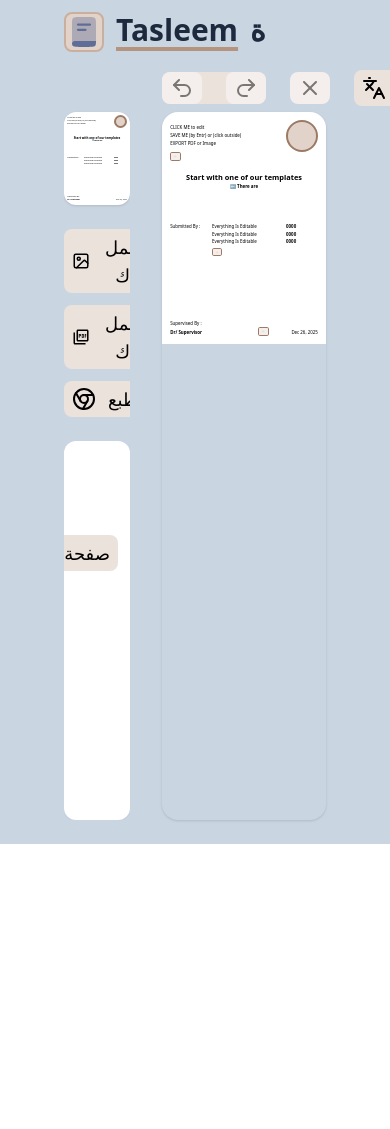
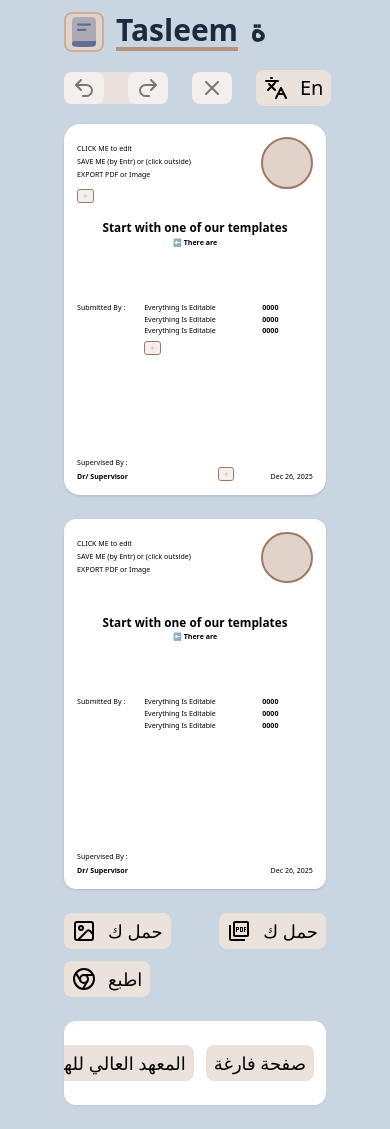
Before and after one commit to ahmed-ghallap/Taslemma, a React (Vite) app: page / in a window 390 px wide. Before the commit the page ends 844 px from the top, so only its background shows below. Built offline with nearby package versions, Linux system fonts and the light colour scheme; what tailwindcss-motion would draw is missing.

Commit message:
Test Response for phone on production

```diff
--- a/src/blocks/ExportPanel.jsx
+++ b/src/blocks/ExportPanel.jsx
@@ -1,6 +1,7 @@
 import Button from "@blocks/Button.jsx";
 import PdfIcon from "@blocks/PdfIcon";
 import { Chromium, Image } from "lucide-react";
+import { useDocument } from "@store/context";
 
 import DocExporter from "@utils/DocumentExporter";
 import {
@@ -10,8 +11,12 @@
 } from "@utils/DocumentExporter";
 
 export default function ExportPanel({ docRef, className }) {
+  const { heading } = useDocument();
   const handelExport = (s) => {
-    new DocExporter().setStrategy(s).setNode(docRef.current).export("filename");
+    new DocExporter()
+      .setStrategy(s)
+      .setNode(docRef.current)
+      .export(heading || "Taslemma");
   };
   return (
     <div
--- a/src/blocks/PageEditor.jsx
+++ b/src/blocks/PageEditor.jsx
@@ -1,12 +1,21 @@
+import { useRef } from "react";
 import ToolbarPanel from "@blocks/ToolbarPanel.jsx";
 import PageCanvas from "@blocks/page-canvas/Index.jsx";
+import ExportPanel from "@blocks/ExportPanel.jsx";
+import PresetExamples from "@blocks/PresetExamples";
 
 export default function PageEditor({ className }) {
+  const pageRef = useRef(null);
   return (
     <div className={className}>
       <ToolbarPanel />
-      <div className="scrollbar-hide mt-3 flex-[1_1_0] overflow-y-auto rounded-2xl shadow-sm">
+      <div className="scrollbar-hide mt-6 overflow-y-auto rounded-2xl shadow-sm lg:mt-3 lg:flex-[1_1_0]">
         <PageCanvas editable={true} />
+      </div>
+      <div className="mt-6 space-y-6 lg:hidden">
+        <PageCanvas className="" ref={pageRef} />
+        <ExportPanel className="" docRef={pageRef} />
+        <PresetExamples className="max-h-149 flex-1" />
       </div>
     </div>
   );
--- a/src/blocks/PagePreviewer.jsx
+++ b/src/blocks/PagePreviewer.jsx
@@ -8,9 +8,9 @@
   const pageRef = useRef(null);
   return (
     <div
-      className={`flex flex-col gap-6 overflow-hidden border-red-500 ${className}`}
+      className={`flex-col gap-6 overflow-hidden border-red-500 ${className}`}
     >
-      <PageCanvas ref={pageRef} className="rounded-xl shadow-sm" />
+      <PageCanvas ref={pageRef} className="" />
       <ExportPanel className="" docRef={pageRef} />
       <PresetExamples className="max-h-149 flex-1" />
     </div>
--- a/src/blocks/page-canvas/Index.jsx
+++ b/src/blocks/page-canvas/Index.jsx
@@ -10,7 +10,7 @@
   return (
     <article dir={dir} ref={ref} className="@container">
       <div
-        className={`aspect-a4 @container flex h-auto w-full flex-col overflow-hidden bg-white p-[5cqi] ${className} ${editable ? "" : "event-lock"}`}
+        className={`aspect-a4 @container flex h-auto w-full flex-col overflow-hidden rounded-xl bg-white p-[5cqi] shadow-sm ${className} ${editable ? "" : "event-lock"}`}
       >
         <PageHeader editable={editable}></PageHeader>
         <PageContent editable={editable}></PageContent>
--- a/src/pages/home/Index.jsx
+++ b/src/pages/home/Index.jsx
@@ -3,9 +3,9 @@
 
 export default function Index() {
   return (
-    <div className="flex h-screen flex-col overflow-y-scroll bg-slate-300">
+    <div className="flex h-max flex-col overflow-y-scroll bg-slate-300 lg:h-screen">
       <NavbarSection />
-      <WorkspaceSection className="flex-[1_1_0] py-3 pb-6" />
+      <WorkspaceSection className="py-3 pb-6 lg:flex-[1_1_0]" />
     </div>
   );
 }
--- a/src/pages/home/blocks/workspace-section/Index.jsx
+++ b/src/pages/home/blocks/workspace-section/Index.jsx
@@ -7,8 +7,8 @@
     <DocumentProvider>
       <section className={className}>
         <div className="container grid h-full grid-cols-6 gap-8">
-          <PagePreviewer className="col-span-2 pt-9" />
-          <PageEditor className="col-span-4 flex flex-col" />
+          <PagePreviewer className="col-span-2 hidden pt-9 lg:flex" />
+          <PageEditor className="col-span-6 flex flex-col lg:col-span-4" />
         </div>
       </section>
     </DocumentProvider>
--- a/src/utils/DocumentExporter.ts
+++ b/src/utils/DocumentExporter.ts
@@ -97,6 +97,7 @@
 
     // clone node
     const clone = this.node?.cloneNode(true) as HTMLElement;
+
     clone.style.width = WIDTH_PX + "px";
     clone.style.minHeight = HEIGHT_PX + "px";
     clone.style.borderRadius = "0";
```
